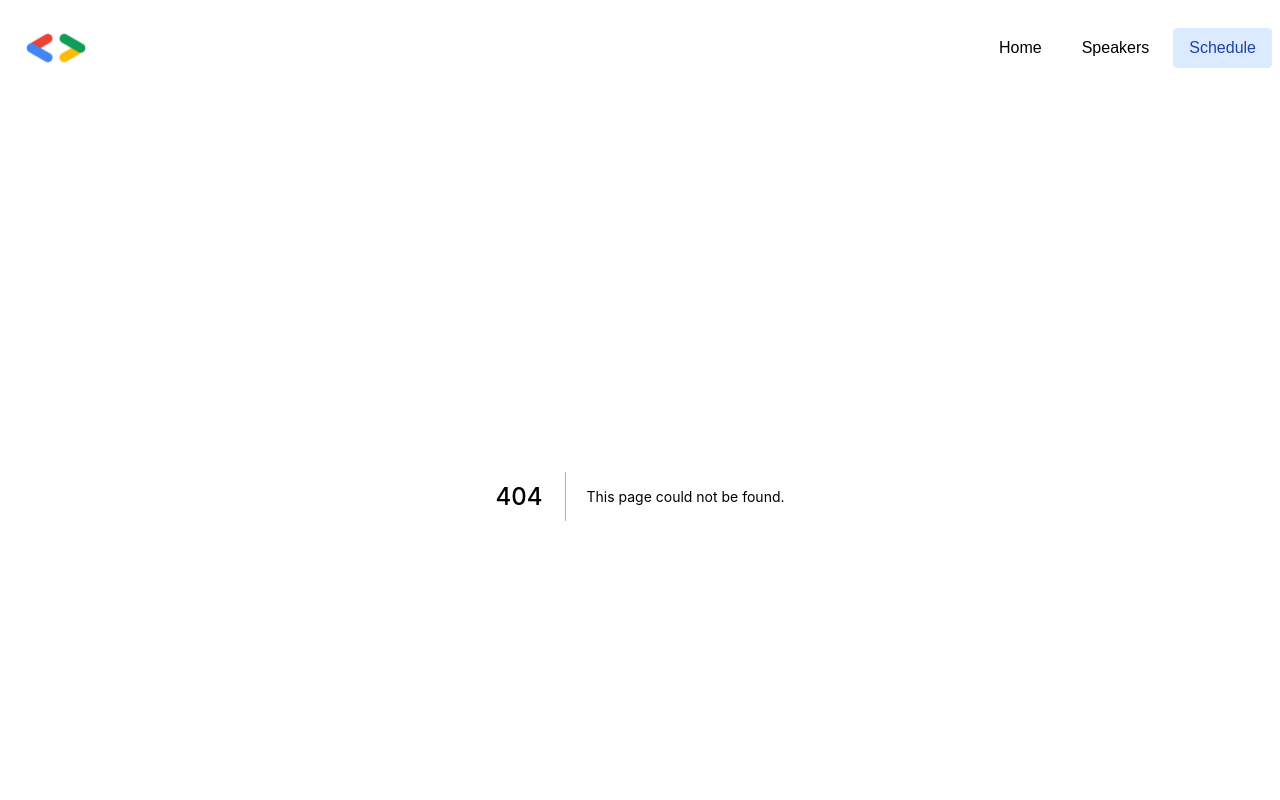
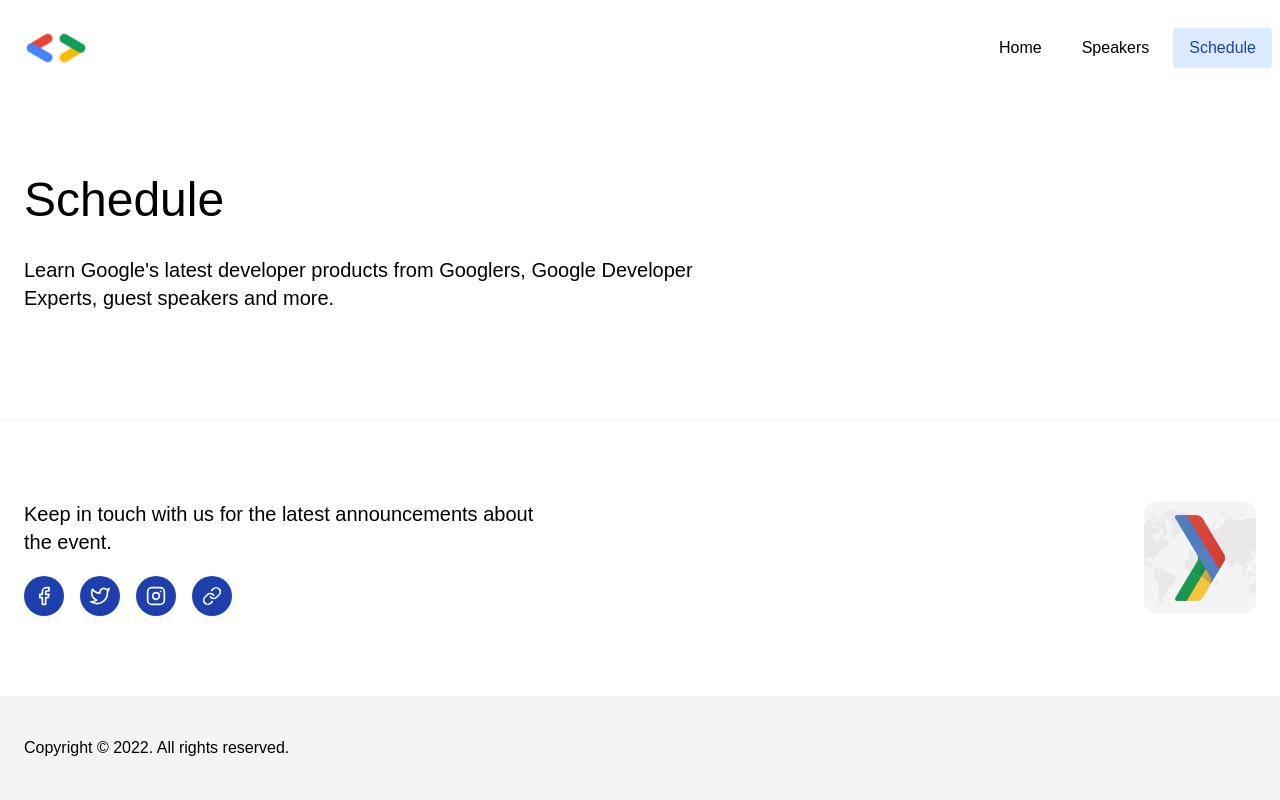
Before and after one commit to gdg-cebu/event-website, a Next.js app: page /schedule in a window 1280 px wide. Before the commit this address had no page. Shown: the top 800 px of the page. Built offline with nearby package versions, Linux system fonts and the light colour scheme; a web font is replaced by a local one.

Commit message:
Add template for Schedule page component

```diff
--- /dev/null
+++ b/src/pages/schedule.tsx
@@ -0,0 +1,22 @@
+import EventPageLayout from '../components/layouts/EventPageLayout';
+import SpacerSection from '../components/sections/SpacerSection';
+import DividerSection from '../components/sections/DividerSection';
+import SocialSection from '../components/sections/SocialSection';
+import * as types from '../../types';
+
+import type { NextPage } from 'next';
+
+const Schedule: NextPage = () => {
+  return (
+    <EventPageLayout
+      title="Schedule"
+      subtitle="Learn Google's latest developer products from Googlers, Google Developer Experts, guest speakers and more."
+    >
+      <SpacerSection size={types.SpacerSize.FLEX} />
+      <DividerSection />
+      <SocialSection />
+    </EventPageLayout>
+  );
+};
+
+export default Schedule;
```
